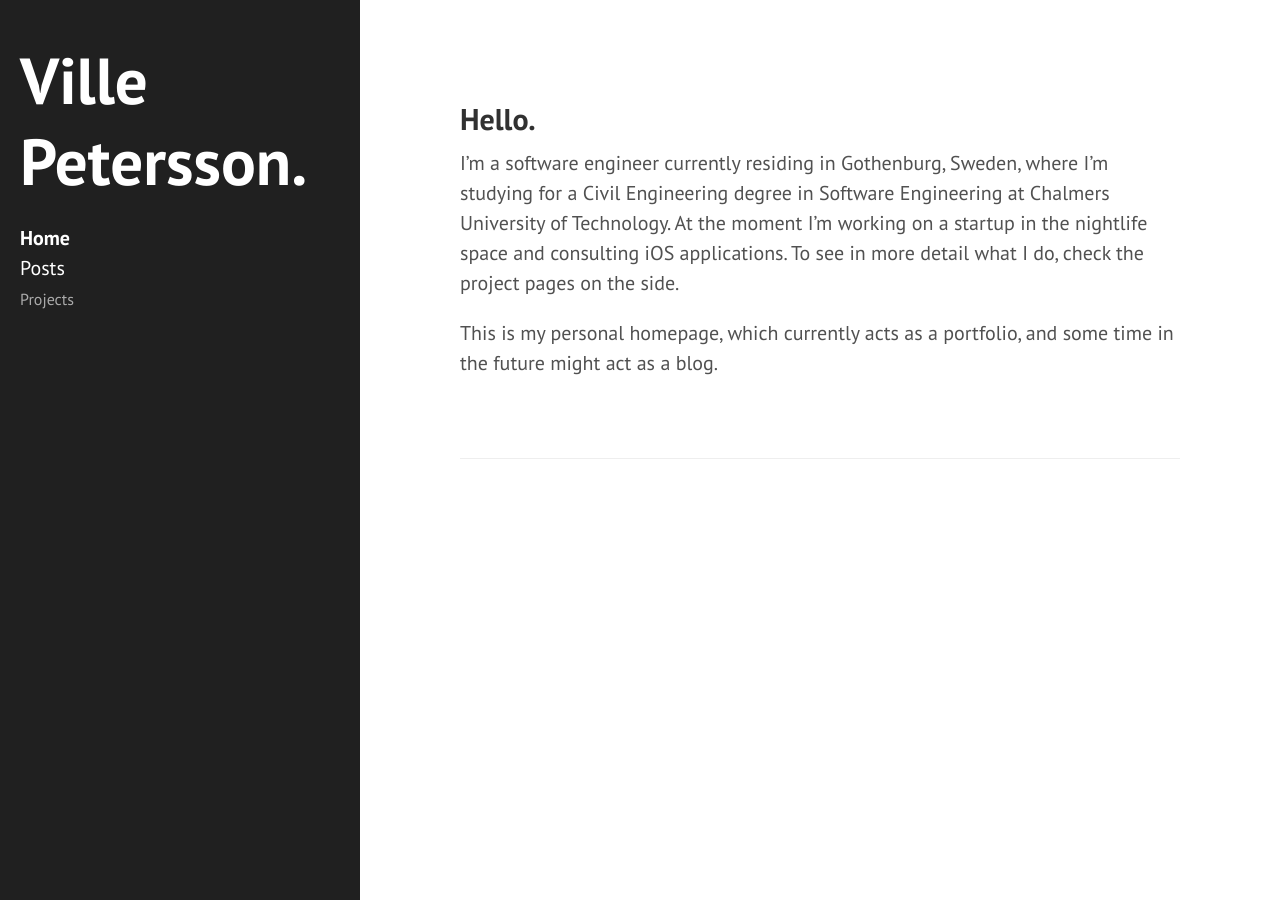
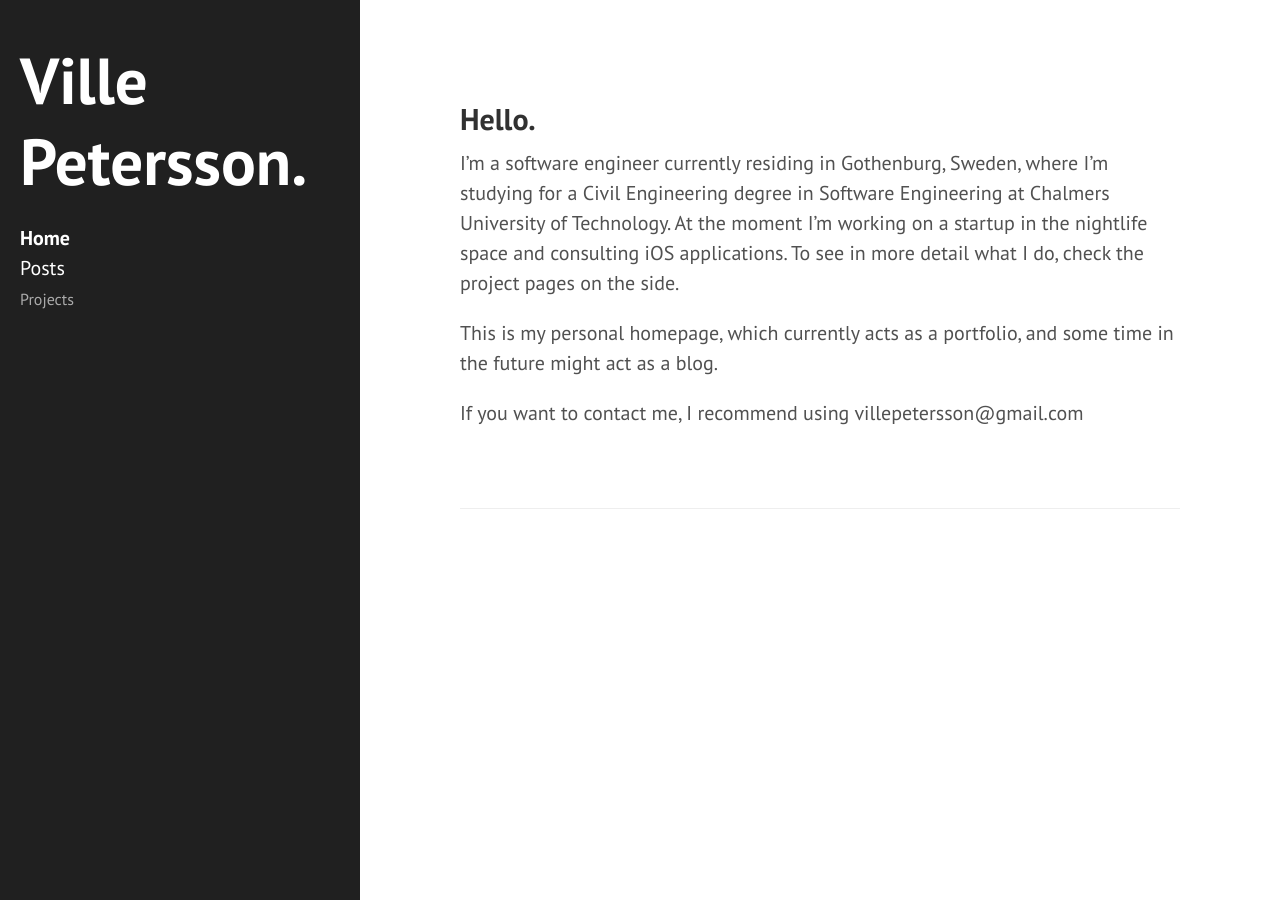
Before and after one commit to villepetersson/villepetersson.github.io, a Jekyll site: the page built from index.html, in a window 1280 px wide. Built offline with Jekyll 4.4.1, drawn with Linux system fonts in a browser that asks for light colours; Markdown is read by kramdown in place of the engine named in the settings; the list of posts is cut into pages by our own code.

Commit message:
Added contact info

```diff
--- a/_includes/aboutme.md
+++ b/_includes/aboutme.md
@@ -3,3 +3,5 @@
 I'm a software engineer currently residing in Gothenburg, Sweden, where I'm studying for a Civil Engineering degree in Software Engineering at Chalmers University of Technology. At the moment I'm working on a startup in the nightlife space and consulting iOS applications. To see in more detail what I do, check the project pages on the side.
 
 This is my personal homepage, which currently acts as a portfolio, and some time in the future might act as a blog.
+
+If you want to contact me, I recommend using villepetersson@gmail.com
```
